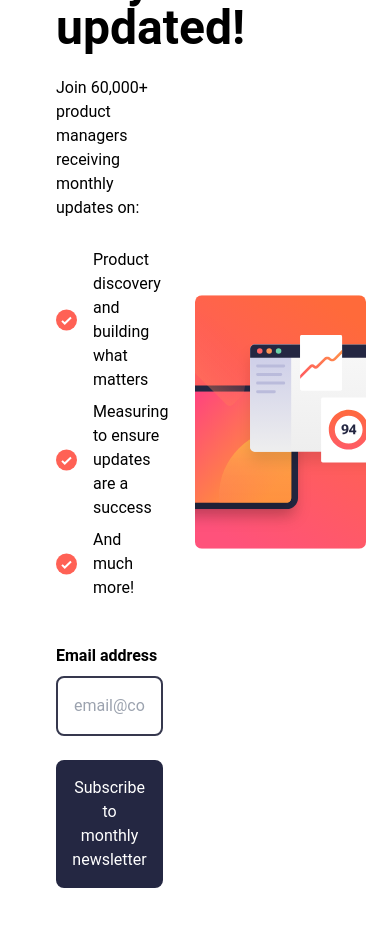
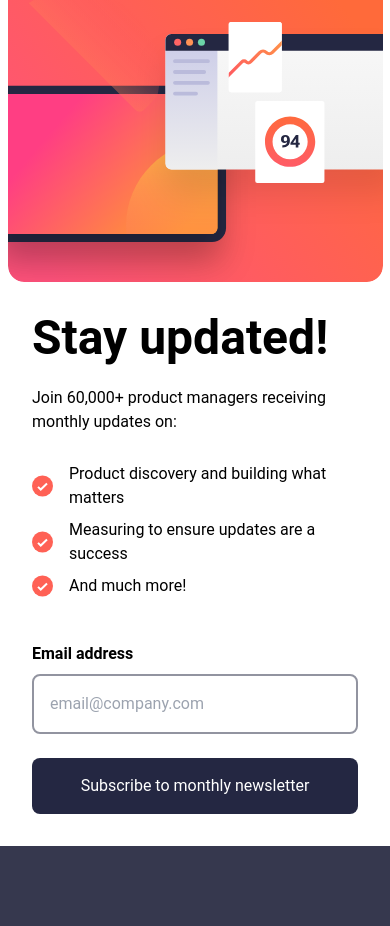
Before and after one commit to tomtrin/fe_newsletter_signup_component, a React (Vite) app: page / in a window 390 px wide. Shown: the top 926 px of the page. After the commit the page ends 846 px from the top, so only its background shows below. Built offline with nearby package versions, Linux system fonts and the light colour scheme.

Commit message:
feature: add responsive styles

```diff
--- a/src/App.tsx
+++ b/src/App.tsx
@@ -1,14 +1,13 @@
-import Signup from './components/Signup/Signup'
+import Signup from "./components/Signup/Signup";
 
 function App() {
-
   return (
     <>
-      <main className='flex justify-center items-center h-screen bg-charcoal-grey font-roboto'>
-        <Signup/>
+      <main className='flex h-screen items-center justify-center font-roboto'>
+        <Signup />
       </main>
     </>
-  )
+  );
 }
 
-export default App
+export default App;
--- a/src/components/Signup/Signup.tsx
+++ b/src/components/Signup/Signup.tsx
@@ -1,31 +1,45 @@
 import React from "react";
 import signupImgDesktop from "../../assets/images/illustration-sign-up-desktop.svg";
+import signupImgMobile from "../../assets/images/illustration-sign-up-mobile.svg";
 import checkmark from "../../assets/images/icon-list.svg";
 
 function Signup() {
   return (
-    <div className='flex w-[900px] rounded-3xl bg-white p-6'>
-      <div className='flex w-1/2 flex-col gap-6 p-8 my-10'>
+    <div className='flex max-w-2xl flex-col-reverse bg-white p-0 sm:rounded-3xl lg:h-auto lg:max-w-4xl lg:flex-row lg:p-6'>
+      <div className='min-h-1/2 flex max-w-md flex-col gap-6 px-8 py-8 lg:my-10 lg:max-w-md'>
         <h1 className='text-5xl font-bold'>Stay updated!</h1>
         <div>Join 60,000+ product managers receiving monthly updates on:</div>
-        <div className="">
-          <div className='flex space-x-4 py-1'><img src={checkmark} alt='checkmark'/><p>Product discovery and building what matters</p></div>
-          <div className='flex space-x-4 py-1'><img src={checkmark} alt='checkmark'/><p>Measuring to ensure updates are a success</p></div>
-          <div className='flex space-x-4 py-1'><img src={checkmark} alt='checkmark'/><p>And much more!</p></div>
+        <div>
+          <div className='flex space-x-4 py-1'>
+            <img src={checkmark} alt='checkmark' />
+            <p>Product discovery and building what matters</p>
+          </div>
+          <div className='flex space-x-4 py-1'>
+            <img src={checkmark} alt='checkmark' />
+            <p>Measuring to ensure updates are a success</p>
+          </div>
+          <div className='flex space-x-4 py-1'>
+            <img src={checkmark} alt='checkmark' />
+            <p>And much more!</p>
+          </div>
         </div>
-        <div className="flex flex-col mt-4 space-y-2">
-          <label className="font-bold">Email address</label>
+        <div className='mt-4 flex flex-col space-y-2'>
+          <label className='font-bold'>Email address</label>
           <input
             type='email'
-            placeholder={'email@company.com'}
-            className="p-4 border-solid border-2 border-charcoal-grey rounded-lg"></input>
+            placeholder={"email@company.com"}
+            className='rounded-lg border-2 border-solid border-grey p-4'
+          ></input>
         </div>
-        <div className="bg-dark-slate-grey hover:bg-tomato text-white text-center p-4 rounded-lg">
-           Subscribe to monthly newsletter
-        </div>
+        <button className='rounded-lg bg-dark-slate-grey p-4 text-center text-white hover:bg-tomato'>
+          Subscribe to monthly newsletter
+        </button>
       </div>
-      <div className='flex w-1/2 rounded-none justify-end'>
-        <img src={signupImgDesktop} className='rounded-none' alt='Signup Graphic' />
+      <div className='flex justify-center rounded-none lg:pl-6'>
+        <picture>
+          <source media='(min-width:1024px)' srcSet={signupImgDesktop} />
+          <img src={signupImgMobile} alt='Signup Graphic' />
+        </picture>
       </div>
     </div>
   );
--- a/src/index.css
+++ b/src/index.css
@@ -3,3 +3,9 @@
 @tailwind utilities;
 
 @import url('https://fonts.googleapis.com/css2?family=Roboto:wght@400;700&display=swap');
+
+@layer base {
+  body {
+    @apply bg-charcoal-grey;
+  }
+}
```
